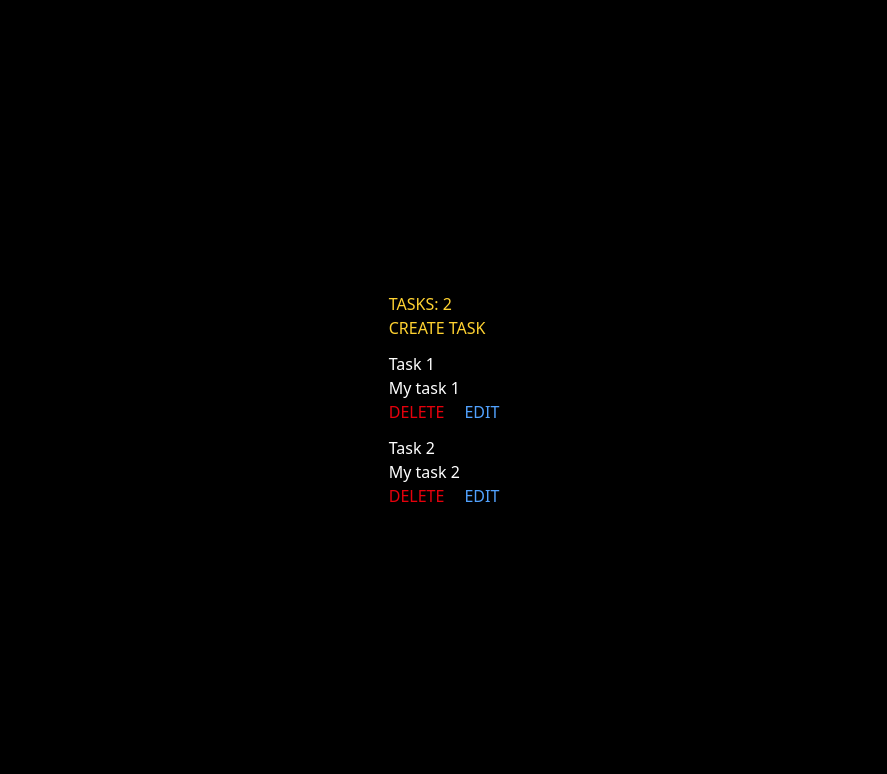
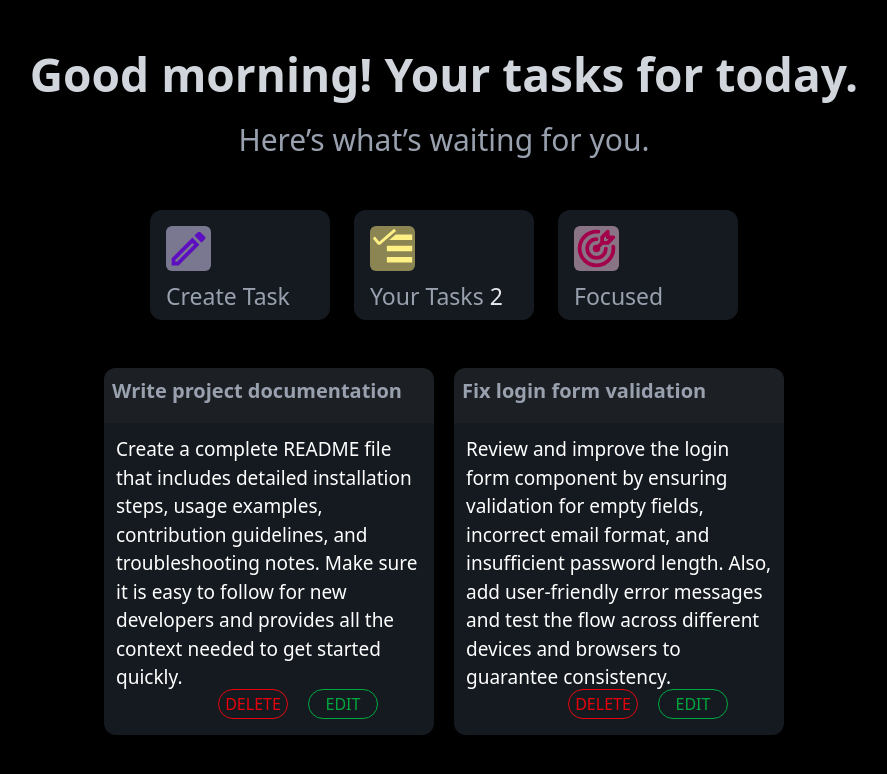
Before and after one commit to juanpablo1978/crud-rtk, a React (Vite) app: page / in a window 1280 px wide. Shown: the top 774 px of the page, without its empty margins (196-1083 px from the left). Built offline with nearby package versions, Linux system fonts and the light colour scheme.

Commit message:
estilado tasklist

```diff
--- a/src/App.jsx
+++ b/src/App.jsx
@@ -6,7 +6,7 @@ import Login from './components/Login'
 
 const App = () => {
   return (
-    <main className='min-h-screen flex justify-center items-center bg-black text-white'>
+
       <BrowserRouter>
       <Routes>
         <Route path='/login' element={<Login/>} />
@@ -15,7 +15,7 @@ const App = () => {
         <Route path='/edit-task/:id' element={<TaskForm/>} />
       </Routes>
       </BrowserRouter>
-    </main>
+
   )
 }
 
--- a/src/components/TaskForm.jsx
+++ b/src/components/TaskForm.jsx
@@ -5,12 +5,10 @@ import { addTask, editTask } from "../features/tasks/tasksSlices";
 import { v4 as uuid } from "uuid";
 import { useNavigate, useParams } from "react-router-dom";
 
-
 const TaskForm = () => {
-
   const [task, setTask] = useState({ title: "", description: "" });
   const dispatch = useDispatch();
-  const navigate = useNavigate()
+  const navigate = useNavigate();
   const params = useParams();
   const tasks = useSelector((state) => state.tasks);
 
@@ -25,32 +23,34 @@ const TaskForm = () => {
     e.preventDefault();
 
     if (params.id) {
-      dispatch(editTask({ ...task, id: params.id }))
-    } else{
-        dispatch(addTask({
+      dispatch(editTask({ ...task, id: params.id }));
+    } else {
+      dispatch(
+        addTask({
           ...task,
-      id: uuid()
-    }));
+          id: uuid(),
+        })
+      );
     }
 
-
-    navigate('/')
+    navigate("/");
   };
 
   useEffect(() => {
     if (params.id) {
-    const taskFound = tasks.find(task => task.id === params.id);
+      const taskFound = tasks.find((task) => task.id === params.id);
       if (taskFound) {
         setTask({
           id: taskFound.id,
           title: taskFound.title,
-        description: taskFound.description
+          description: taskFound.description,
         });
       }
     }
   }, [params.id, tasks]);
 
   return (
+    <main  className="p-6 pt-10 min-h-screen flex bg-black flex-col text-white">
       <form
         onSubmit={handleSubmit}
         className="w-[280px] h-[330px] flex flex-col
@@ -69,8 +69,11 @@ useEffect(() => {
           onChange={handleChange}
           className="w-[270px] h-[280px] border-[1px] border-white outline-none p-2"
         ></textarea>
-      <button className="text-green-600 cursor-pointer" type="submit">SUBMIT</button>
+        <button className="text-green-600 cursor-pointer" type="submit">
+          SUBMIT
+        </button>
       </form>
+    </main>
   );
 };
 
--- a/src/components/TaskList.jsx
+++ b/src/components/TaskList.jsx
@@ -1,36 +1,88 @@
 import { useSelector, useDispatch } from "react-redux";
 import { deleteTask } from "../features/tasks/tasksSlices";
 import { Link } from "react-router-dom";
-
+import { MdOutlineCreate } from "react-icons/md";
+import { VscTasklist } from "react-icons/vsc";
+import { TbTargetArrow } from "react-icons/tb";
 
 const TaskList = () => {
   const tasks = useSelector((state) => state.tasks);
-  const dispatch = useDispatch()
+  const dispatch = useDispatch();
 
   const handleDelete = (id) => {
-    dispatch(deleteTask(id))
+    dispatch(deleteTask(id));
   };
 
   return (
-    <article className="text-white flex flex-col gap-y-3">
-      <header className="text-amber-300"> <h3 className="text-amber-300">TASKS: {tasks.length}</h3>
-      <Link to={'task-form'}>CREATE TASK</Link>  </header>
+    <main className="p-6 pt-10 min-h-screen flex bg-black flex-col text-white">
+      <header className="">
+        {" "}
+        <h3 className="text-gray-300 text-[30px] md:text-[40px] lg:text-[46px]
+        md:text-center font-semibold pb-2">
+          Good morning! Your tasks for today.
+        </h3>
+        <h4 className=" text-[22px] md:text-[28px] lg:text-[30px] text-gray-400 pb-10 md:pb-16 lg:pb-12
+         md:text-center">
+          Here’s what’s waiting for you.
+        </h4>
+        <div className="flex flex-wrap gap-6 md:justify-center">
+          <div className="w-[153px] h-[110px] md:w-[180px] bg-[#151a20] rounded-xl p-4">
+            <MdOutlineCreate className="w-[45px] h-[45px] bg-violet-200/50 text-violet-800 rounded-md mb-2" />{" "}
+            <Link
+              className="text-gray-400 text-[23px] font-normal"
+              to={"task-form"}
+            >
+              Create Task
+            </Link>
+          </div>
+          <div className="w-[155px] h-[110px] md:w-[180px] bg-[#151a20] rounded-xl p-4">
+            <VscTasklist className="w-[45px] h-[45px] bg-yellow-200/50 text-yellow-200 rounded-md mb-2 " />
+            <h4 className="text-gray-400 text-[23px] font-normal">
+              Your Tasks <span className="text-gray-200">{tasks.length}</span>{" "}
+            </h4>
+          </div>
+          <div className="w-[153px] h-[110px] md:w-[180px] bg-[#151a20] rounded-xl p-4">
+            <h4 className="text-gray-400 text-[23px] font-normal">
+              <TbTargetArrow className="w-[45px] h-[45px] bg-pink-200/50 text-pink-800 rounded-md mb-2 " />
+              <h4 className="text-gray-400 text-[23px] font-normal">Focused</h4>
+            </h4>
+          </div>
+        </div>
+      </header>
+      <article className="flex flex-wrap gap-3 md:gap-5 pt-11 md:pt-20 lg:pt-12 md:justify-center">
         {tasks?.map((task) => (
-        <div key={task.id}>
-          <h3>{task.title}</h3>
-          <p>{task.description}</p>
+          <div
+            key={task.id}
+            className="w-[330px] h-[340px] md:h-[367px] bg-[#151a20] rounded-xl relative"
+          >
+            <h3 className="w-full h-[55px] bg-[#1c2025] font-bold rounded-t-xl p-2 text-gray-400 text-[20px]">
+              {task.title}
+            </h3>
+            <p className="p-3 text-[18px] md:text-[19px]">{task.description}</p>
+            <div className="absolute bottom-4 right-14">
               <button
-            className="text-red-600 cursor-pointer mr-5"
+                className="text-red-600 cursor-pointer mr-5
+                rounded-2xl
+              w-[70px] h-[30px] border-[1px] border-red-600"
                 onClick={() => {
-              handleDelete(task.id)
+                  handleDelete(task.id);
                 }}
               >
                 DELETE
               </button>
-          <Link to={`/edit-task/${task.id}`} className="cursor-pointer text-blue-400">EDIT</Link>
+              <button
+                className="cursor-pointer text-green-600 rounded-2xl
+              w-[70px] h-[30px] border-[1px] border-green-600"
+              >
+                <Link to={`/edit-task/${task.id}`} className="">
+                  EDIT
+                </Link>
+              </button>
+            </div>
           </div>
         ))}
       </article>
+    </main>
   );
 };
 
--- a/src/features/tasks/tasksSlices.js
+++ b/src/features/tasks/tasksSlices.js
@@ -2,14 +2,14 @@ import { createSlice } from "@reduxjs/toolkit";
 
 const initialState = [
   { id: "1",
-     title: "Task 1",
+     title: "Write project documentation",
       completed: false,
-       description: "My task 1" },
+       description: "Create a complete README file that includes detailed installation steps, usage examples, contribution guidelines, and troubleshooting notes. Make sure it is easy to follow for new developers and provides all the context needed to get started quickly." },
   {
     id: "2",
-    title: "Task 2",
+    title: "Fix login form validation",
     completed: false,
-    description: "My task 2",
+    description: "Review and improve the login form component by ensuring validation for empty fields, incorrect email format, and insufficient password length. Also, add user-friendly error messages and test the flow across different devices and browsers to guarantee consistency.",
   },
 ];
 
```
Lines whose indentation alone changed are shown as unchanged.
